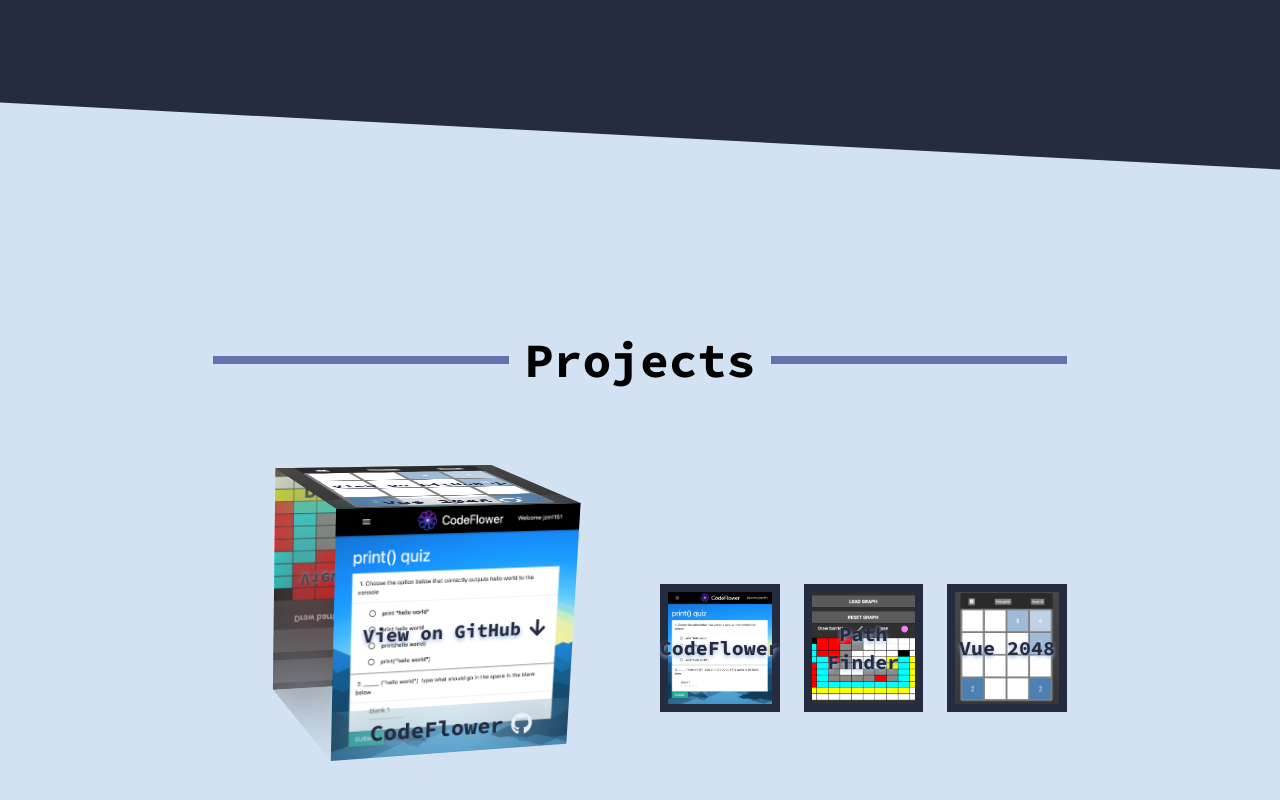
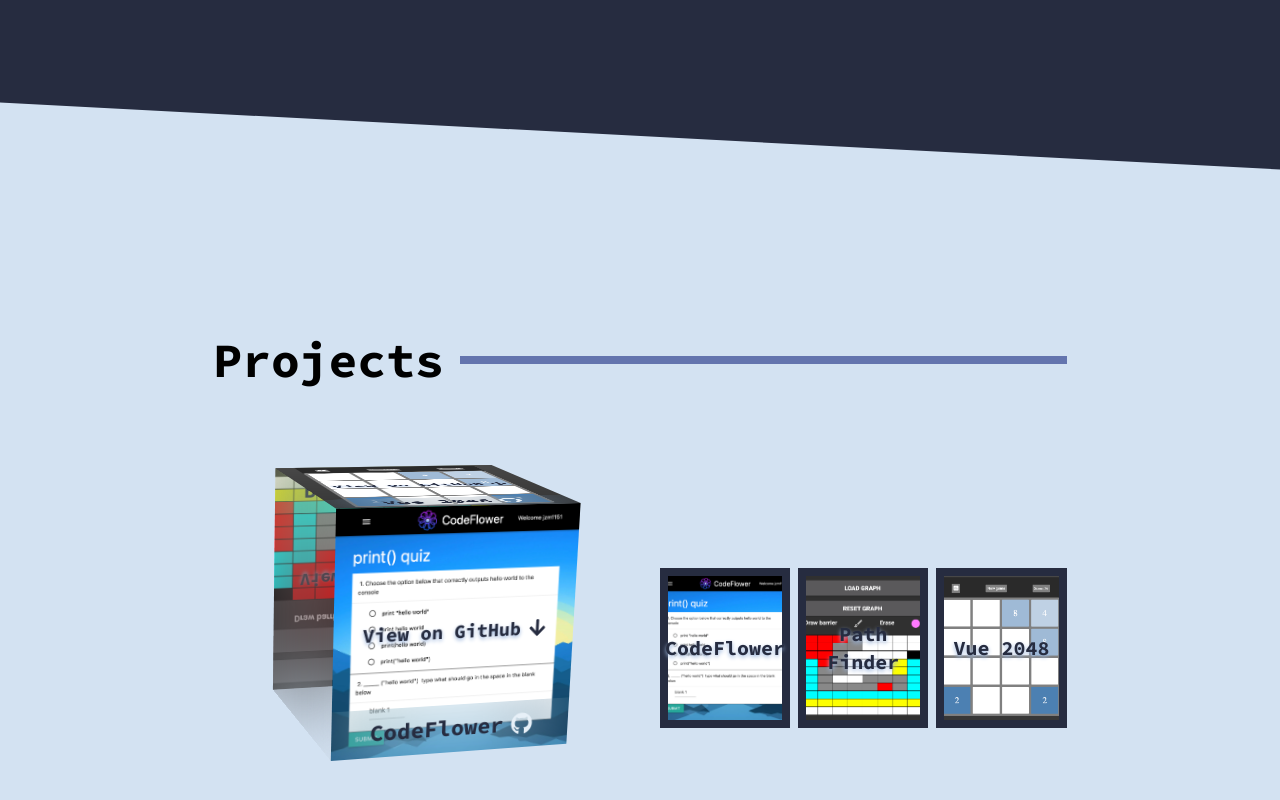
Before and after one commit to jzm1151/portfolio, a React (Vite) app: page / in a window 1280 px wide. Shown: the part 1148-1948 px from the top of the page. Built offline with nearby package versions, Linux system fonts and the light colour scheme.

Commit message:
fix spacing

```diff
--- a/index.html
+++ b/index.html
@@ -1,5 +1,5 @@
 <!doctype html>
-<html lang="en">
+<html lang="en" class="scroll-smooth">
   <head>
     <meta charset="UTF-8" />
     <meta name="viewport" content="width=device-width, initial-scale=1.0" />
--- a/src/Components/Sections/ProjectsSection/ProjectSection/ProjectSection.tsx
+++ b/src/Components/Sections/ProjectsSection/ProjectSection/ProjectSection.tsx
@@ -14,7 +14,7 @@
         <div className={'cube-face-image image-' + props.index + ' h-full w-full'}>
             <div className='h-full w-full relative'>
                 <img className="object-cover h-full w-full absolute top-0" src={props.project.img} alt={props.project.alt} />
-                <div className={'absolute top-0 w-full h-full z-5 flex justify-center items-center gap-2 text-gray-blue-950 font-bold  text-xl backdrop-saturate-[' + props.project.saturation +']'}>
+                <div className={'absolute top-0 w-full h-full z-5 flex justify-center items-center gap-2 text-gray-blue-950 font-bold text-xl backdrop-saturate-[' + props.project.saturation +']'}>
                     <p className='text-shadow shadow-gray-blue-400'>View on GitHub</p>
                     <div>
                         <FaArrowDown />
--- a/src/Components/Sections/ProjectsSection/ProjectsSection.css
+++ b/src/Components/Sections/ProjectsSection/ProjectsSection.css
@@ -24,13 +24,6 @@
 	box-shadow: 0 0 0.5rem #fff,
 				0 0 1.5rem var(--border-color),
 				0 0 3rem var(--border-color);
-}
-
-.image-buttons {
-	display: grid;
-	grid-template-columns: repeat(3, auto);
-	grid-gap: 1.5rem;
-	justify-content: center;
 }
 
 /* Transform images to create cube */
--- a/src/Components/Sections/ProjectsSection/ProjectsSection.tsx
+++ b/src/Components/Sections/ProjectsSection/ProjectsSection.tsx
@@ -17,11 +17,10 @@
     return (
         <div>
             <div>
-                <div className='grid grid-cols-2 ml-5 mr-5 my-24 gap-10 md:grid-cols-2 md:mx-auto md:my-12 md:w-11/12 lg:w-9/12 xl:w-8/12' id='projects'>
+                <div className='grid grid-cols-2 ml-5 mr-5 my-24 gap-4 md:gap-10 md:grid-cols-2 md:mx-auto md:my-12 md:w-11/12 lg:w-9/12 xl:w-8/12' id='projects'>
                     <div className='col-span-2 font-bold text-3xl md:text-4xl lg:text-5xl'>
-                        <div className='w-full flex justify-center items-center gap-4 mb-20 -mt-10'>
-                            <div className='bg-gray-blue-700 h-2 grow'></div>
-                                <h2>Projects</h2>
+                        <div className='w-full flex justify-center items-center gap-4 mb-20 -mt-5 md:-mt-10'>
+                            <h2>Projects</h2>
                             <div className='bg-gray-blue-700 h-2 grow'></div>
                         </div>
                     </div>
@@ -37,11 +36,11 @@
                         </div>
                     </div>
 
-                    <div className="h-72 flex justify-center items-center col-span-2 md:col-span-1 image-buttons">
+                    <div className="h-48 md:h-72 flex justify-center items-center gap-2 col-span-2 md:col-span-1">
                         {props.projectsArr.map((project, index) => {
                             return (
                                 project ?
-                                <div key={'tile-'+(index+1)} className={'show-image-' + (index+1) + ' w-32 h-32 relative cursor-pointer border-8 border-gray-blue-950'}  onClick={rotateCube}>
+                                <div key={'tile-'+(index+1)} className={'show-image-' + (index+1) + ' w-24 h-24  xl:w-40 xl:h-40 relative cursor-pointer border-8 border-gray-blue-950'}  onClick={rotateCube}>
                                     <div className={'show-image-' + (index+1) + ' absolute top-0 w-full h-full z-10 flex justify-center items-center text-gray-blue-950 font-bold text-xl cursor-pointer backdrop-saturate-[' + project.saturation + ']'}>
                                         <p className={'show-image-' + (index+1) + ' text-shadow shadow-gray-blue-400 cursor-pointer text-center'}>{project.title}</p>
                                     </div>
@@ -71,7 +70,7 @@
             img: 'path-finder.png',
             githubHref: 'https://github.com/jzm1151/path-finding-visualizer-with-roomdb',
             alt: 'Path Finder project screenshot',
-            saturation: '.1',
+            saturation: '.4',
         },
         null,
         null,
```
